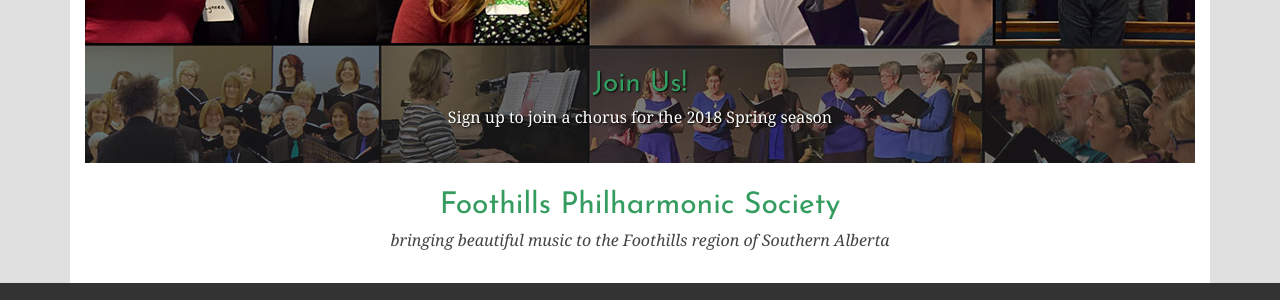
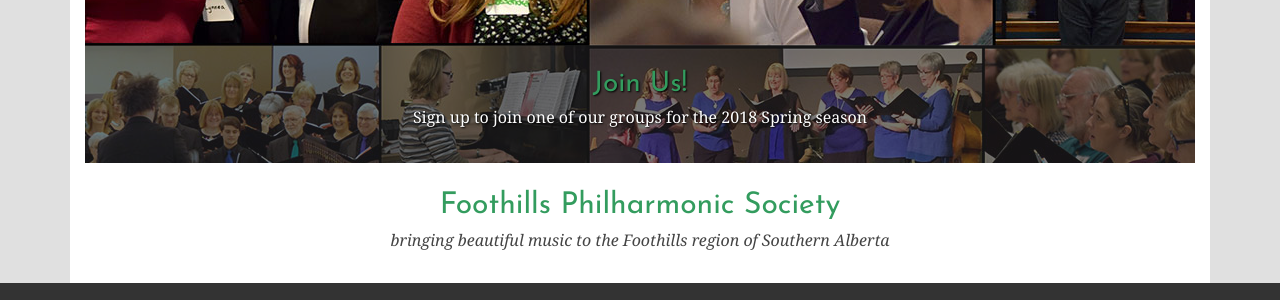
Before and after one commit to percyhanna/fps, a Jekyll site: the page built from index.html, in a window 1280 px wide. Shown: the part 352-652 px from the top of the page. Built offline with Jekyll 4.4.1, drawn with Linux system fonts in a browser that asks for light colours; nearby versions of some CDN libraries; Markdown is read by kramdown in place of the engine named in the settings.

Commit message:
s/chorus/groups/

```diff
--- a/index.html
+++ b/index.html
@@ -14,7 +14,7 @@
           <img src="/images/join-us.jpg">
           <div class="carousel-caption d-none d-md-block">
             <h3>Join Us!</h3>
-            <p>Sign up to join a chorus for the 2018 Spring season</p>
+            <p>Sign up to join one of our groups for the 2018 Spring season</p>
           </div>
         </a>
 
@@ -66,7 +66,7 @@
     <p>Our vision is to bring beautiful music to the Foothills region of Southern Alberta.</p>
 
     <h2><a href="/join">Join Us!</a></h2>
-    <p>Sign up to join a chorus for the 2018 Spring season</p>
+    <p>Sign up to join one of our groups for the 2018 Spring season</p>
     <p class="content-image"><img src="/images/join-us.jpg"></p>
 
     <h2><a href="/concerts">Upcoming Concerts</a></h2>
```
